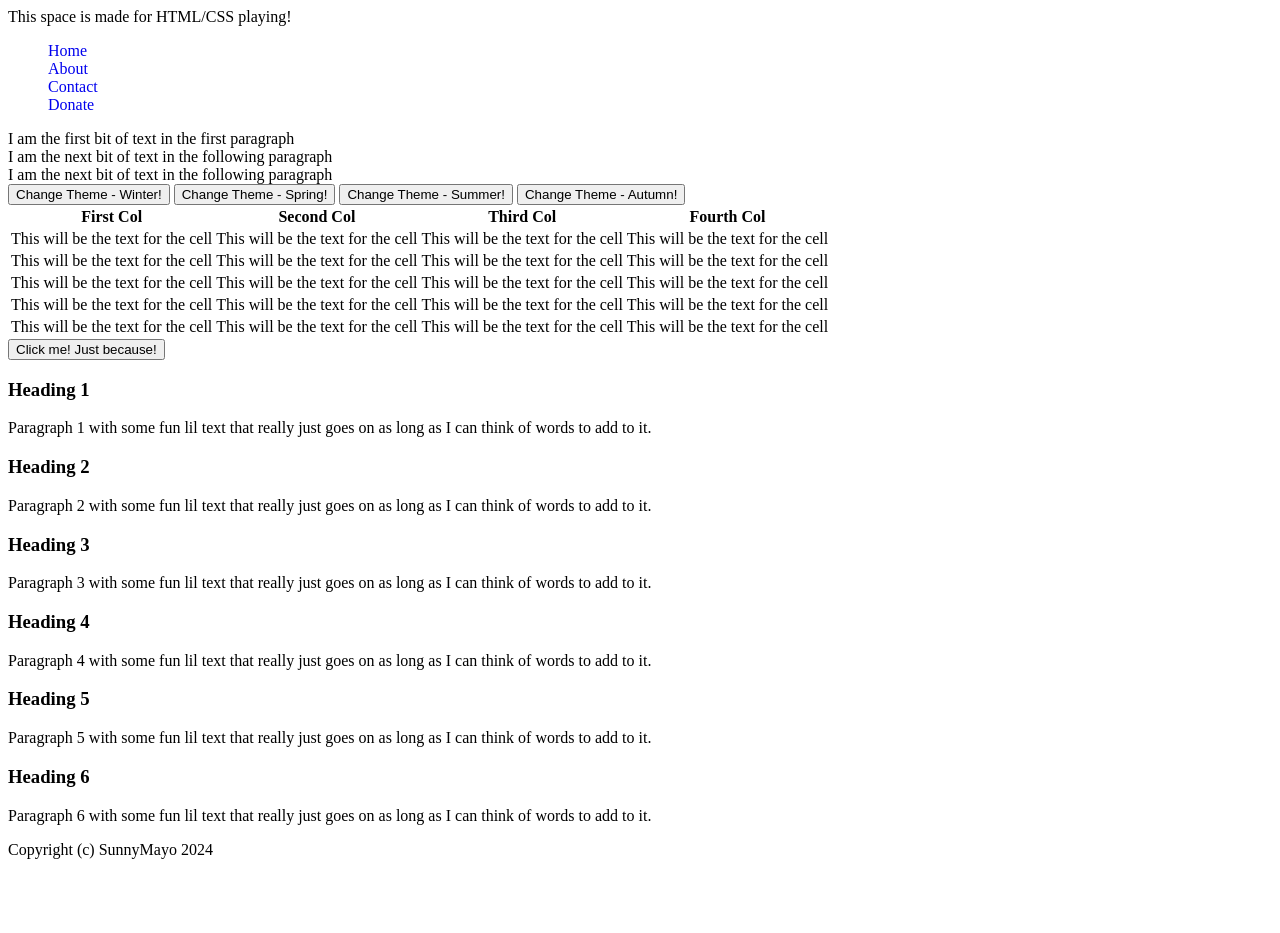
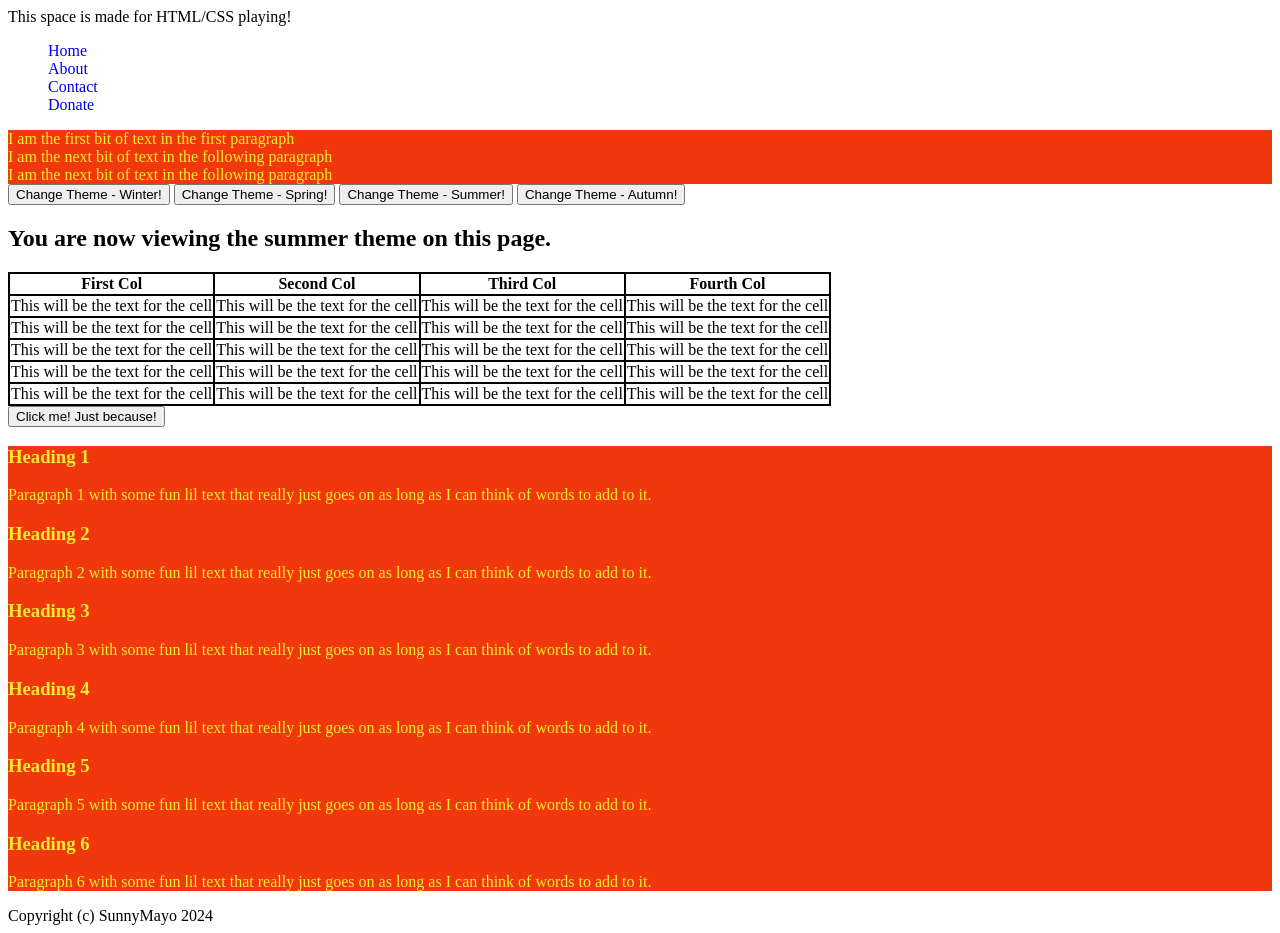
Before and after one commit to SunnyMayo/custom-prop, a plain HTML site: page index.html in a window 1280 px wide. Before the commit the page ends 867 px from the top, so only its background shows below. Drawn offline with Linux system fonts and the light colour scheme.

Commit message:
slight style edit to permit theme changes

```diff
--- a/index.html
+++ b/index.html
@@ -1,5 +1,5 @@
 <!DOCTYPE html>
-<html lang="en">
+<html lang="en" class="summer">
     <head>
         <meta charset="UTF-8">
         <meta name="viewport" content="width=device-width, initial-scale=1.0">
@@ -23,10 +23,12 @@
                 <div class="feed-2">I am the next bit of text in the following paragraph</div>
                 <div class="feed-3">I am the next bit of text in the following paragraph</div>
             </div>
-            <button type="button" id="theme-winter">Change Theme - Winter!</button>
-            <button type="button" id="theme-spring">Change Theme - Spring!</button>
-            <button type="button" id="theme-summer">Change Theme - Summer!</button>
-            <button type="button" id="theme-autumn">Change Theme - Autumn!</button>
+            <button type="button" class="theme-change" id="winter">Change Theme - Winter!</button>
+            <button type="button" class="theme-change" id="spring">Change Theme - Spring!</button>
+            <button type="button" class="theme-change" id="summer">Change Theme - Summer!</button>
+            <button type="button" class="theme-change" id="autumn">Change Theme - Autumn!</button>
+
+            <h2>You are now viewing the <span class="theme-name">summer</span> theme on this page.</h2>
             <table>
                 <thead>
                     <tr>
@@ -86,5 +88,6 @@
             </div>
         </main>
         <footer>Copyright (c) SunnyMayo 2024</footer>
+        <script src="script.js"></script>
     </body>
 </html>
--- a/style.css
+++ b/style.css
@@ -1,5 +1,6 @@
 :root.spring {
     --text-color: rgb(43, 42, 29);
+    --text-color-big: rgb(49, 24, 20);
     --bg-color: rgb(233, 101, 13);
     --btn-color: rgb(220, 99, 0);
 }
@@ -30,3 +31,14 @@ li {
     list-style-type: none;
     color: var(--text-color);
 }
+
+table, th, td {
+    border-style: solid;
+    border-width: 2px;
+    border-collapse: collapse;
+}
+
+div {
+    color: var(--text-color);
+    background-color: var(--bg-color);
+}
```
